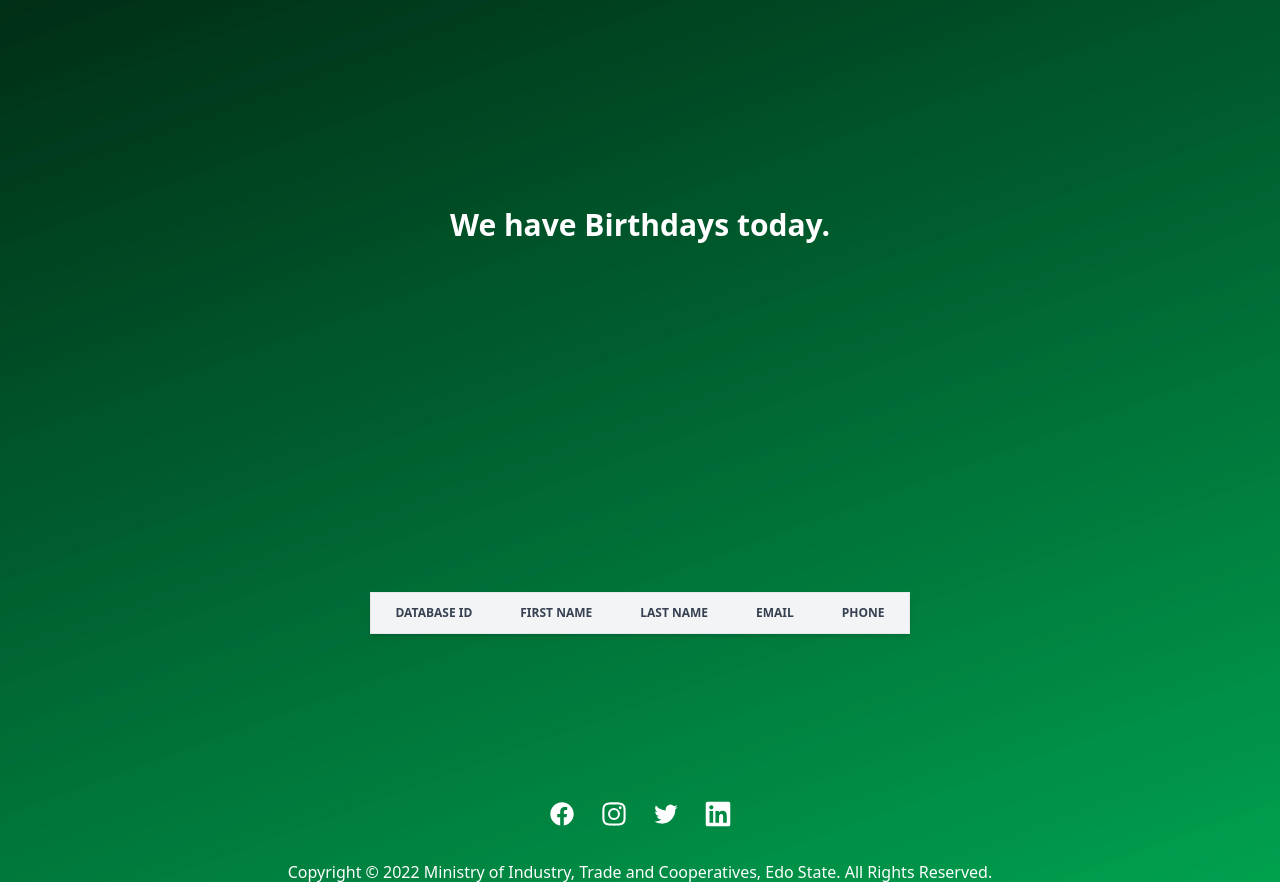
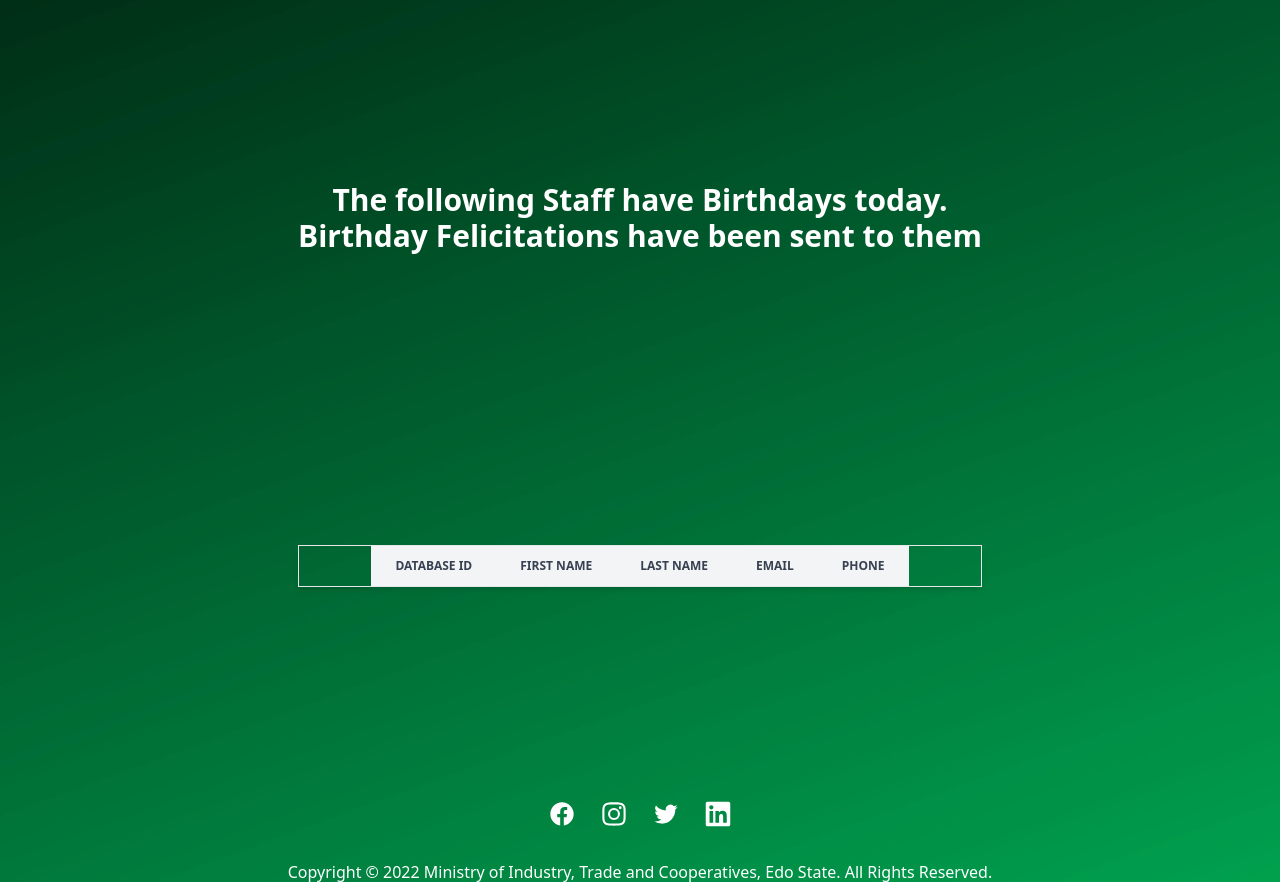
Before and after one commit to ethernalarts/mitcbdayapp, a Django app: template sendmail/templates/emailsent.html in a window 1280 px wide. Shown: the part 68-950 px from the top of the page. Run offline with Django 4.2, Linux system fonts and the light colour scheme; the template is opened without the code that fills it, so the values that code supplies are empty; some libraries are stand-ins or nearby versions.

Commit message:
code update 10:20am

```diff
--- a/mitcbdayapp/urls.py
+++ b/mitcbdayapp/urls.py
@@ -23,7 +23,7 @@ from sendmail import views as sendmail_view
 urlpatterns = [
     path('admin/', admin.site.urls),
     re_path(r'^birthday/$', sendmail_view.bdaycheck, name = 'birthday'),
-    re_path(r"^__reload__/$", include("django_browser_reload.urls")),
+    re_path(r"^__reload__/", include("django_browser_reload.urls")),
     re_path(r'^', include('cms.urls'))
 ]
 
--- a/sendmail/templates/emailsent.html
+++ b/sendmail/templates/emailsent.html
@@ -11,13 +11,14 @@
 
         <!-- Subheader -->
         <div class="w-full overflow-hidden">
-            <h1 class="text-3xl mt-8 text-white font-semibold text-center w-auto">
-                We have Birthdays today.
+            <h1 class="text-3xl text-white font-semibold text-center w-auto">
+                The following Staff have Birthdays today.<br>
+                Birthday Felicitations have been sent to them
             </h1>
         </div>
 
         <!-- Table -->
-        <div class="grid flex justify-center -mt-2 -mb-2 overflow-x-scroll border border-b shadow-md sm:square-lg">
+        <div class="grid flex justify-center -mt-28 -mb-2 overflow-x-auto border border-b shadow-md sm:square-lg">
             <table class="w-100 text-md p-8 text-center text-gray-500 dark:text-gray-400">
                 <thead class="text-xs text-gray-700 uppercase bg-gray-100 dark:bg-gray-700 dark:text-gray-400">
                     <tr>
--- a/sendmail/views.py
+++ b/sendmail/views.py
@@ -48,7 +48,7 @@ def bdaycheck(request):
 
         time.sleep(2)
 
-        t = loader.get_template('emailsent.html')
+        t = loader.get_template('bmessage_1.html')
         return HttpResponse(t.render(context = {'celebrants': celebrants, 'title': 'Birthdays Today'}))
 
         return sendmail(request, celebrants)
--- a/theme/static/css/dist/styles.css
+++ b/theme/static/css/dist/styles.css
@@ -557,12 +535,8 @@ Ensure the default browser behavior of the `hidden` attribute.
   margin-left: 0.75rem;
 }
 
-.mt-8 {
-  margin-top: 2rem;
-}
-
-.-mt-24 {
-  margin-top: -6rem;
+.-mt-28 {
+  margin-top: -7rem;
 }
 
 .-mb-2 {
@@ -707,12 +637,8 @@ Ensure the default browser behavior of the `hidden` attribute.
   overflow: hidden;
 }
 
-.overflow-x-scroll {
-  overflow-x: scroll;
-}
-
-.overflow-y-scroll {
-  overflow-y: scroll;
+.overflow-x-auto {
+  overflow-x: auto;
 }
 
 .whitespace-nowrap {
```
Also changed, not shown: other parts of theme/static/css/dist/styles.css (+4 -66 lines), mitcbdayapp/settings.py (+3 -4 lines), sendmail/templates/bmessage_2.html (+9 -10 lines).
